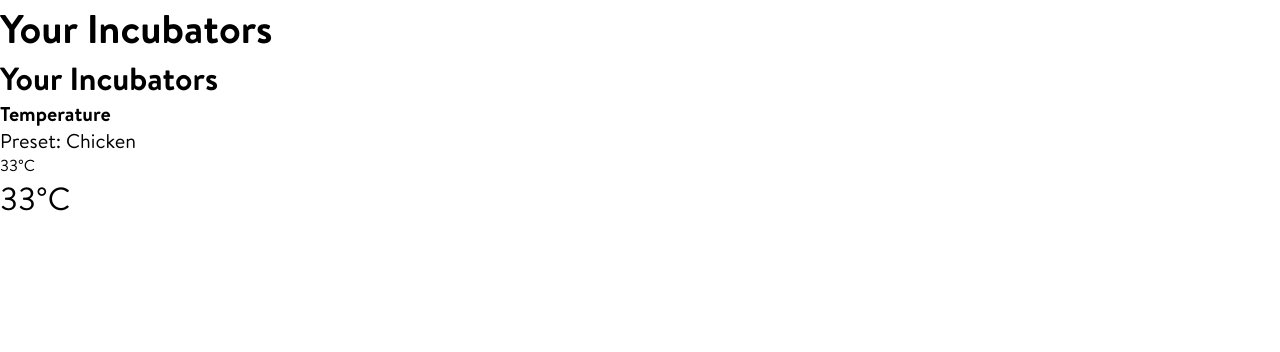
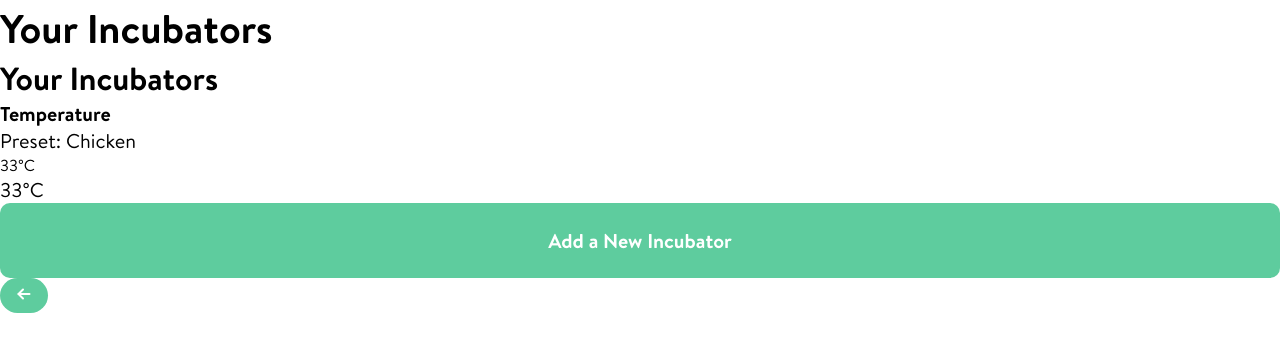
Before and after one commit to shonsirsha/IoT_Incubator, a React (Create React App) app in the folder webapp/: page / in a window 1280 px wide. Shown: the top 352 px of the page. Built offline with nearby package versions, Linux system fonts and the light colour scheme.

Commit message:
created back button and main btn

```diff
--- a/webapp/src/App.js
+++ b/webapp/src/App.js
@@ -1,5 +1,6 @@
 import './App.css';
 import {HeadingL, HeadingS, HeadingXS,BodyNormal, BodyS, BodyL} from "./components/Typography/Typographies"
+import {MainButton,BackButton} from "./components/Buttons/Buttons"
 function App() {
   return (
     <div className="App">
@@ -9,7 +10,8 @@ function App() {
       <BodyNormal>Preset: Chicken</BodyNormal>
       <BodyS>33°C</BodyS>
       <BodyL>33°C</BodyL>
-
+      <MainButton>Add a New Incubator</MainButton>
+      <BackButton onClick={()=>alert("A")}/>
     </div>
   );
 }
--- /dev/null
+++ b/webapp/src/components/Buttons/Buttons.js
@@ -0,0 +1,31 @@
+import styled from "styled-components"
+import {primary} from "../Colours/Colours"
+import ArrowLeft from "./ArrowLeft.svg"
+
+export const MainButton = styled.button`
+    padding-top: 24px;
+    padding-bottom: 24px;
+    background: ${primary};
+    width: 100%;
+    color: #fff;
+    font-family: "BrandonTextBold";
+    font-size: 20px;
+    margin: 0px;
+    border: none;
+    border-radius: 10px;
+    font-weight: 200;
+`
+
+const StyledButton = styled.button`
+border-radius: 30px;
+padding: 8px 16px;
+border: none;
+background: ${primary};
+
+`
+
+export const BackButton = ({onClick}) => {
+    return (<StyledButton onClick={onClick}>
+        <img src={ArrowLeft}/>
+    </StyledButton>)
+}
--- /dev/null
+++ b/webapp/src/components/Colours/Colours.js
@@ -0,0 +1,3 @@
+export const primary = "#5ECC9E";
+export const secondary = "#D6D6D6";
+export const danger = "#C20B0B";
--- a/webapp/src/components/Typography/Typographies.js
+++ b/webapp/src/components/Typography/Typographies.js
@@ -20,7 +20,7 @@ export const HeadingXS = styled.h3`
 
 export const BodyL = styled.p`
 font-family: "BrandonText";
-  font-size: 32px;
+  font-size: 20px;
   margin: 0px;
   font-weight: 200;
 `
```
Also changed, not shown: webapp/src/components/Buttons/ArrowLeft.svg (added).
